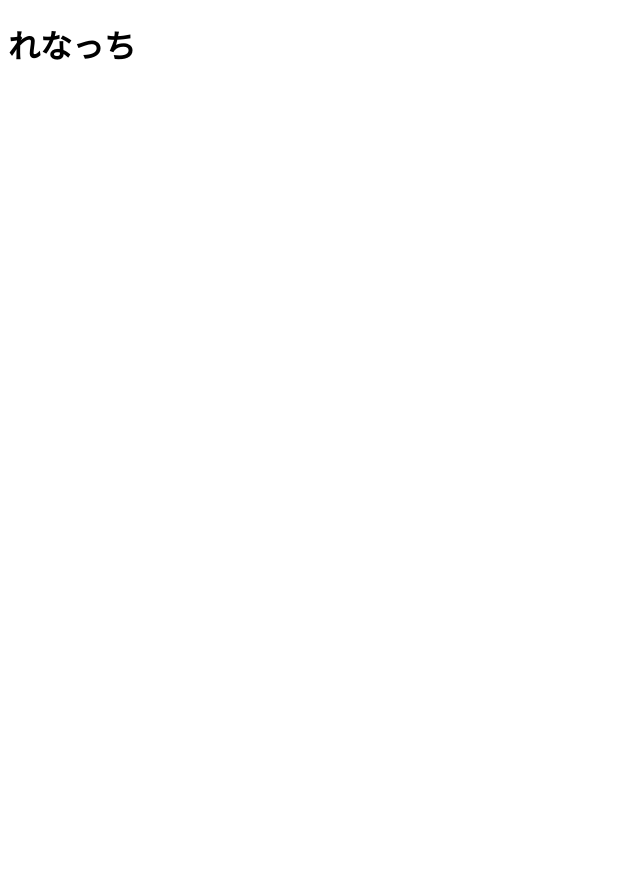
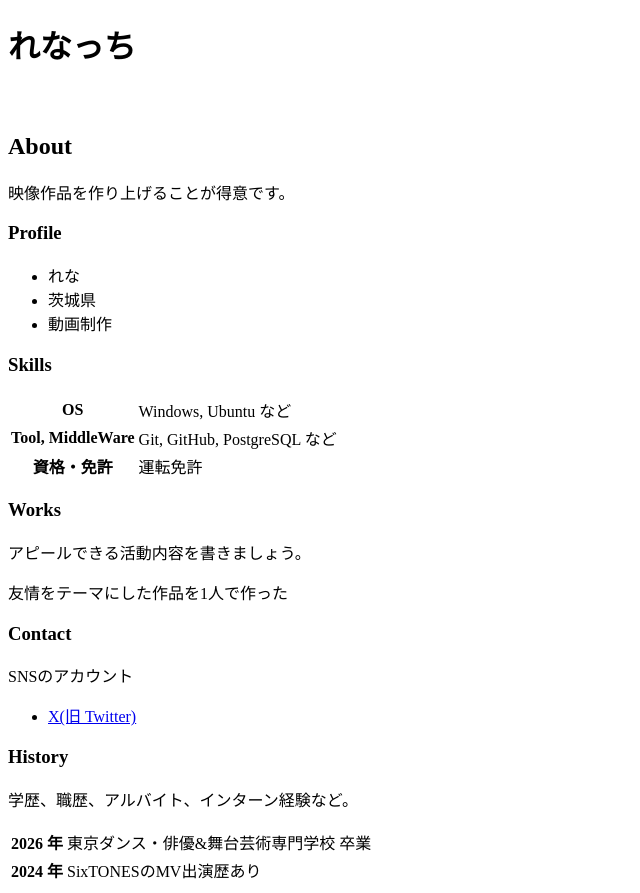
Before and after one commit to rena-rs-team/rena-rs-team.github.io, a plain HTML site: page index.html in a window 1280 px wide. Shown: the whole page, without its empty margins (0-640 px from the left). Before the commit the page ends 800 px from the top, so only its background shows below. Drawn offline with Linux system fonts and the light colour scheme.

Commit message:
ポートフォリオに必要な情報を追加

```diff
--- a/index.html
+++ b/index.html
@@ -7,5 +7,54 @@
   </head>
   <body>
     <h1>れなっち</h1>
-  </body>
+
+    <h2>About</h2>
+    <p>
+      映像作品を作り上げることが得意です。
+    </p>
+
+    <h3>Profile</h3>
+    <ul>
+      <li>れな</li>
+      <li>茨城県</li>
+      <li>動画制作</li>
+    </ul>
+
+    <h3>Skills</h3>
+    <table>
+      <tr>
+        <th>OS</th>
+        <td>Windows, Ubuntu など</td>
+      </tr>
+      <tr>
+        <th>Tool, MiddleWare</th>
+        <td>Git, GitHub, PostgreSQL など</td>
+      </tr>
+      <tr>
+        <th>資格・免許</th>
+        <td>運転免許</td>
+      </tr>
+    </table>
+
+    <h3>Works</h3>
+    <p>アピールできる活動内容を書きましょう。</p>
+    <p>友情をテーマにした作品を1人で作った</p>
+    <h3>Contact</h3>
+    <p>SNSのアカウント</p>
+    <ul>
+      <li><a href="https://twitter.com/rena_8014">X(旧 Twitter)</a></li>
+    </ul>
+
+    <h3>History</h3>
+    <p>学歴、職歴、アルバイト、インターン経験など。</p>
+    <table>
+      <tr>
+        <th>2026 年</th>
+        <td>東京ダンス・俳優&舞台芸術専門学校 <a href="https://www.da-tokyo.ac.jp/"></a> 卒業</td>
+      </tr>
+      <tr>
+        <th>2024 年</th>
+        <td>SixTONESのMV出演歴あり</td>
+      </tr>
+    </table>  </body>
 </html>
```
